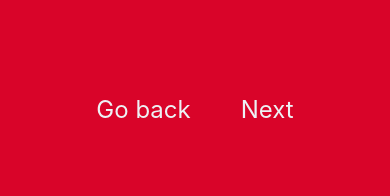
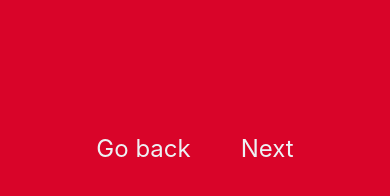
Before and after one commit to yamodah/Fitness_Log, a React Native app: screen /Page2 in a window 390 px wide. Shown: the part 540-736 px from the top of the page. Built offline with nearby package versions, Linux system fonts and the light colour scheme.

Commit message:
experimenting with scrollview

```diff
--- a/src/components/Page2.js
+++ b/src/components/Page2.js
@@ -1,5 +1,5 @@
 import React, { useState } from "react";
-import { StyleSheet, Text, View, TouchableOpacity, ViewPropTypes } from "react-native";
+import { StyleSheet, Text, View, TouchableOpacity, ScrollView } from "react-native";
 import Slider from "@react-native-community/slider";
 import { useData } from "./GlobalContext";
 const Page2 = ({ navigation, route }) => {
@@ -21,7 +21,6 @@ const Page2 = ({ navigation, route }) => {
   return (
     <View style={styles.container}>
       <View style={styles.slidersContainer}>
-
       <View style={styles.sliderContainer}>
       <Text style={styles.sliderText}>
       Pre exercise
@@ -87,7 +86,7 @@ const styles = StyleSheet.create({
     flex: 1,
     backgroundColor: "#d90429",
     alignItems: "center",
-    justifyContent: "space-evenly",
+    justifyContent: "space-around",
   },
   secondaryBG: {
     width: "85%",
@@ -116,6 +115,7 @@ const styles = StyleSheet.create({
   },
   buttonContainer: {
     flexDirection: "row",
+    alignSelf:"center"
 
     //  backgroundColor:"white"
   },
```
